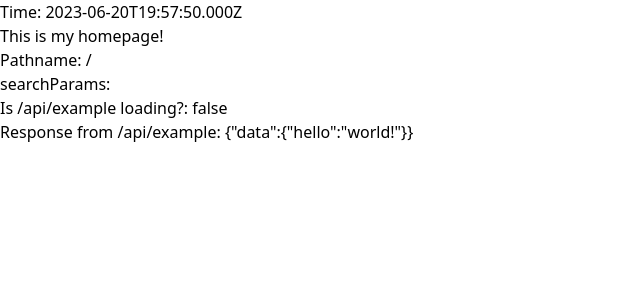
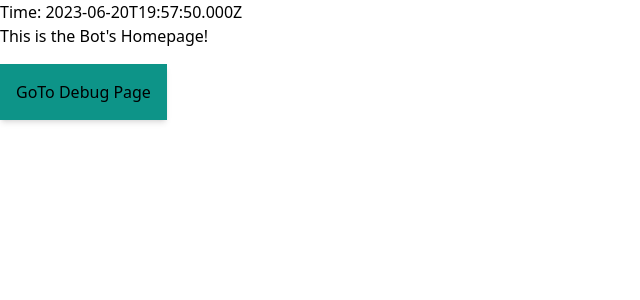
Before and after one commit to codemonument/bgf-einstellen-discord, a Next.js app: page / in a window 1280 px wide. Shown: the top 300 px of the page, without its empty margins (0-640 px from the left). Built offline with nearby package versions, Linux system fonts and the light colour scheme.

Commit message:
move debug stuff to debug page

```diff
--- /dev/null
+++ b/src/app/debug/page.tsx
@@ -0,0 +1,19 @@
+import ExampleClientComponent from "./example-client-component";
+import Link from "next/link";
+
+/**
+ * This function can be async!
+ * @returns
+ */
+export default function Page() {
+  return (
+    <section>
+      <h1>This is my debug page!</h1>
+      <ExampleClientComponent />
+
+      <Link className="my-4 inline-block bg-teal-600 p-4 shadow-md" href="/">
+        Back to HomePage
+      </Link>
+    </section>
+  );
+}
--- a/src/app/page.tsx
+++ b/src/app/page.tsx
@@ -1,4 +1,5 @@
-import ExampleClientComponent from "./example-client-component";
+import Link from "next/link";
+import ExampleClientComponent from "./debug/example-client-component";
 
 /**
  * This function can be async!
@@ -7,8 +8,13 @@ import ExampleClientComponent from "./example-client-component";
 export default function Page() {
   return (
     <section>
-      <h1>This is my homepage!</h1>
-      <ExampleClientComponent />
+      <h1>This is the Bot&apos;s Homepage!</h1>
+      <Link
+        href="/debug"
+        className="my-4 inline-block bg-teal-600 p-4 shadow-md"
+      >
+        GoTo Debug Page
+      </Link>
     </section>
   );
 }
```
Also changed, not shown: src/app/debug/example-client-component.tsx (renamed from src/app/example-client-component.tsx).
